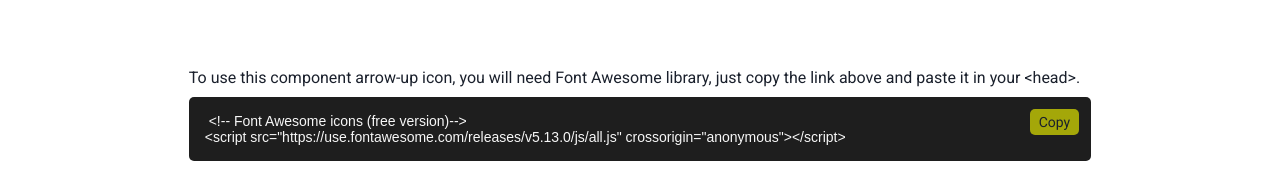
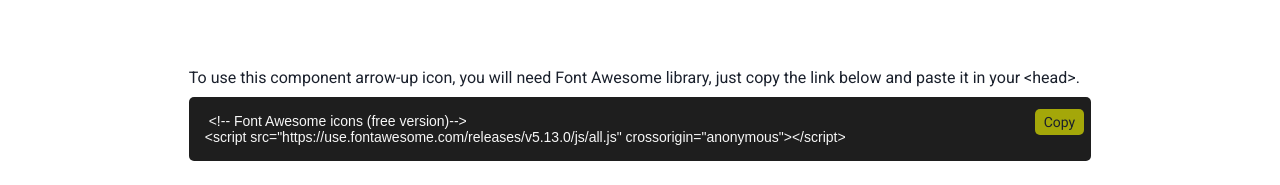
Before and after one commit to CaioLima96/devLib, a React (Create React App) app: page /components/backtotopbtn in a window 1280 px wide. Shown: the part 222-407 px from the top of the page. Built offline with nearby package versions, Linux system fonts and the light colour scheme.

Commit message:
chore: alterado height do cards de comps

```diff
--- a/src/components/CodeTabs/styles.jsx
+++ b/src/components/CodeTabs/styles.jsx
@@ -55,6 +55,7 @@
         .chakra-tabs__tab-panel {
             display: flex;
             flex-direction: column;
+            padding: 0 0.313rem;
         }
     }
 `
--- a/src/components/CopyButton/styles.jsx
+++ b/src/components/CopyButton/styles.jsx
@@ -4,7 +4,7 @@
 export const Button = styled.button`
 
     align-self: ${ props => (props.alignSelf ? props.alignSelf : 'end') };
-    margin: 0.75rem 0.75rem 0 0;
+    margin: 0.75rem 0.438rem 0 0;
     background-color: #A4A709;
     line-height: 1;
     font-size: 0.875rem;
--- a/src/pages/Comps/Exemples/BackToTopBtnPage/index.jsx
+++ b/src/pages/Comps/Exemples/BackToTopBtnPage/index.jsx
@@ -23,7 +23,7 @@
 
                 <CodeContainer title={'Back to Top Button'} id="codeContainer">
 
-                    <p>To use this component arrow-up icon, you will need Font Awesome library, just copy the link above and paste it in your &lt;head&gt;.</p>
+                    <p>To use this component arrow-up icon, you will need Font Awesome library, just copy the link below and paste it in your &lt;head&gt;.</p>
 
                     <div style={{
                         display: 'flex',
--- a/src/pages/Comps/styles.jsx
+++ b/src/pages/Comps/styles.jsx
@@ -12,6 +12,7 @@
         /* max-width: 300px; */
         max-width: 270px;
         width: 100%;
+        height: 250px;
         margin: 10px;
         border-radius: 5px;
         border: 1px solid #A3A3A3;
```
